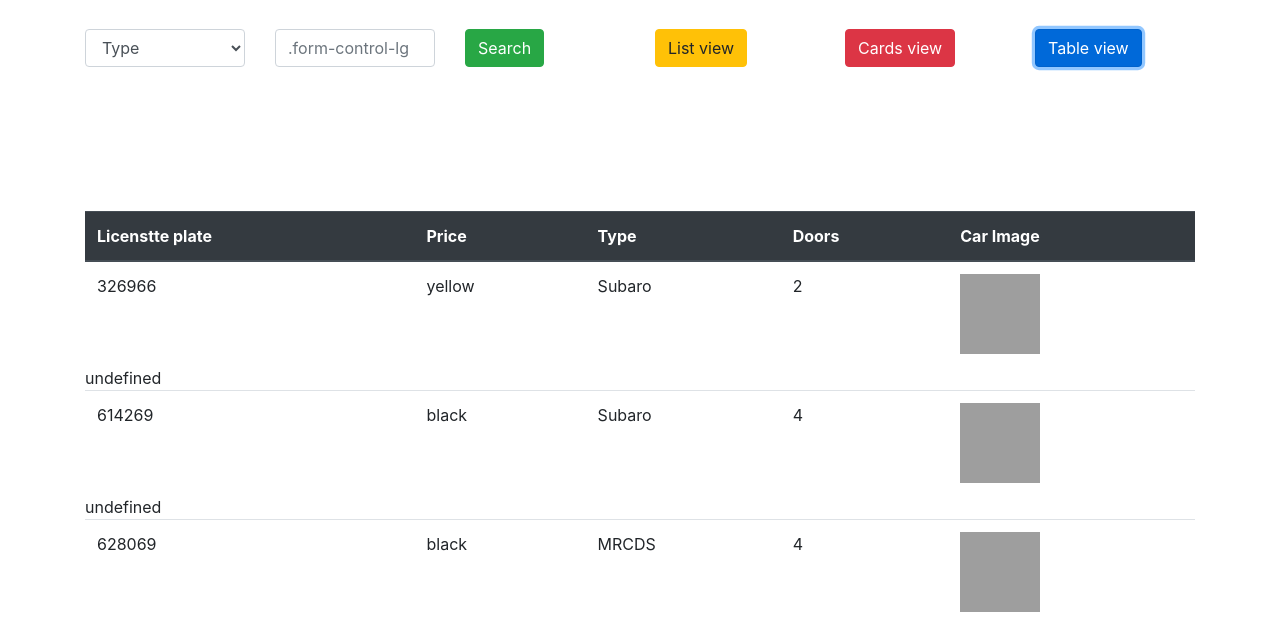
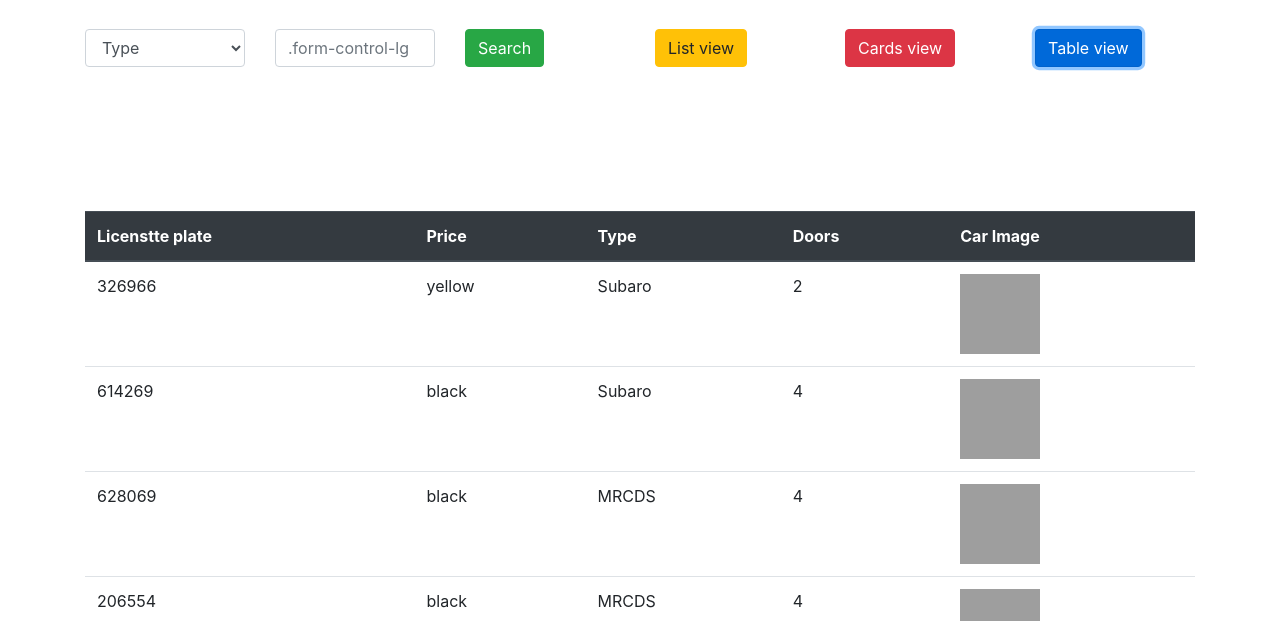
Before and after one commit to jonivid/car-search, a plain HTML site: page index.html in a window 1280 px wide. Both pictures are taken after a click on the button "Table view". Shown: the part 179-800 px from the top of the page. Drawn offline with nearby package versions, Linux system fonts and the light colour scheme; grey boxes are pictures that could not be loaded.

Commit message:
changes_after_gal_review

```diff
--- a/cars.js
+++ b/cars.js
@@ -85,6 +85,17 @@ function generateSingleCar(index) {
     tableViewButton.addEventListener("click", function() {
         draw(cars, DOM.tableData, "table")
     })
+
+    // const searchBtn = document.getElementById("searchBtn").addEventListener("click" , function() {
+    //     const value = this.value;
+
+    //     for(let index = 0; index < cars.length ; index++){
+    //         if(cars[index].type === value ){
+    //              console.log(cars[index]);
+    //          }
+
+    //      }
+    //  })
 }())
 
 
@@ -107,29 +118,30 @@ function clearDOM() {
 function getListItem(carData) {
     const listItem = document.createElement("li");
     const img = document.createElement("img");
-    img.style.height ="80px"
-    img.style.width ="80px"
+
+
     img.src = `${carData.image}`
-    img.style.position = "absolute";
-    img.style.right ="80px"
+    listItem.classList.add("list-group-item");
+    listItem.classList.add("listItem");
+    listItem.innerText = `car lp: ${carData.lp}, car color: ${carData.color}, type: ${carData.type}`;
 
-    listItem.style.height = "120px"
-    listItem.classList.add("list-group-item");
-    listItem.innerText = `car lp: ${carData.lp}, car color: ${carData.color}, type: ${carData.type}`;
-    listItem.style.marginBottom = "5px";
-
-    if( `${carData.color}` === "black"){
+    switch (carData.color) {
+        case "black" : {
             listItem.classList.add("list-group-item-secondary");
         }
-    else if(`${carData.color}` === "red"){
+        case "red" : {
             listItem.classList.add("list-group-item-danger");
         }
-    else if(`${carData.color}` === "yellow"){
+        case "yellow" : {
             listItem.classList.add("list-group-item-warning");
         }
-    else if(`${carData.color}` === "green"){
+        case "green" : {
             listItem.classList.add("list-group-item-success");
         }
+    }
+
+
+
 
    listItem.appendChild(img)
 
@@ -186,36 +198,33 @@ function getCardItem(carData) {
 function getRowItem(carData) {
 
    const tableBody = document.getElementById("data-table");
-
    const row = document.createElement ("tr");
-   const cellLp = document.createElement("td");
-   const cellColor = document.createElement("td");
-   const cellType = document.createElement("td");
-   const cellDoors = document.createElement("td");
-   const cellImage = document.createElement("td");
-   const cellTextLP = document.createTextNode(`${carData.lp}`);
-   const cellTextColor = document.createTextNode(`${carData.color}`);
-   const cellTextType = document.createTextNode(`${carData.type}`);
-   const cellTextDoors = document.createTextNode(`${carData.doors}`);
-   const img = document.createElement("img");
-   img.src = `${carData.image}` ;
-   img.style.height = "80px";
-   img.style.width = "80px";
-
-
-   cellLp.appendChild(cellTextLP);
-   row.appendChild(cellLp);
-   cellColor.appendChild(cellTextColor);
-   row.appendChild(cellColor);
-   cellType.appendChild(cellTextType);
-   row.appendChild(cellType);
-   cellDoors.appendChild(cellTextDoors);
-   row.appendChild(cellDoors);
-   cellImage.appendChild(img);
-   row.appendChild(cellImage);
-   tableBody.appendChild(row);
 
 
 
 
+    _createCell(carData.lp)
+    _createCell(carData.color)
+    _createCell(carData.type)
+    _createCell(carData.doors)
+
+
+
+    const img = document.createElement("img");
+    img.src = `${carData.image}` ;
+    row.classList.add("tableRow");
+    const cellImage = document.createElement("td");
+    cellImage.appendChild(img);
+    row.appendChild(cellImage);
+
+   function _createCell(carData){
+       const cell = document.createElement("td");
+       const celltext = document.createTextNode(carData);
+       cell.appendChild(celltext);
+       row.appendChild(cell);
    }
+
+   return row
+
+
+ }
--- a/index.css
+++ b/index.css
@@ -5,9 +5,31 @@
     width: 120px;
     height: 120px;
     animation: spin 2s linear infinite;
+
   }
+
+
 
   @keyframes spin {
     0% { transform: rotate(0deg); }
     100% { transform: rotate(360deg); }
   }
+
+
+ .listItem{
+   height: 120px;
+   margin-bottom: 5px;
+
+  }
+
+  .listItem img{
+    height: 80px;
+    width: 80px;
+    position: absolute;
+    right: 80px;
+  }
+
+  .tableRow img{
+    height: 80px;
+    width: 80px;
+  }
--- a/index.html
+++ b/index.html
@@ -26,7 +26,7 @@
                 <input class="form-control form-control-md" type="text" placeholder=".form-control-lg">
             </div>
             <div class="col-lg-2">
-                <button class="btn btn-success"> Search </button>
+                <button id="searchBtn" class="btn btn-success"> Search </button>
             </div>
             <div class="col-lg-2">
                 <button id="listView" class="btn btn-warning"> List view </button>
```
Lines whose indentation alone changed are shown as unchanged.
